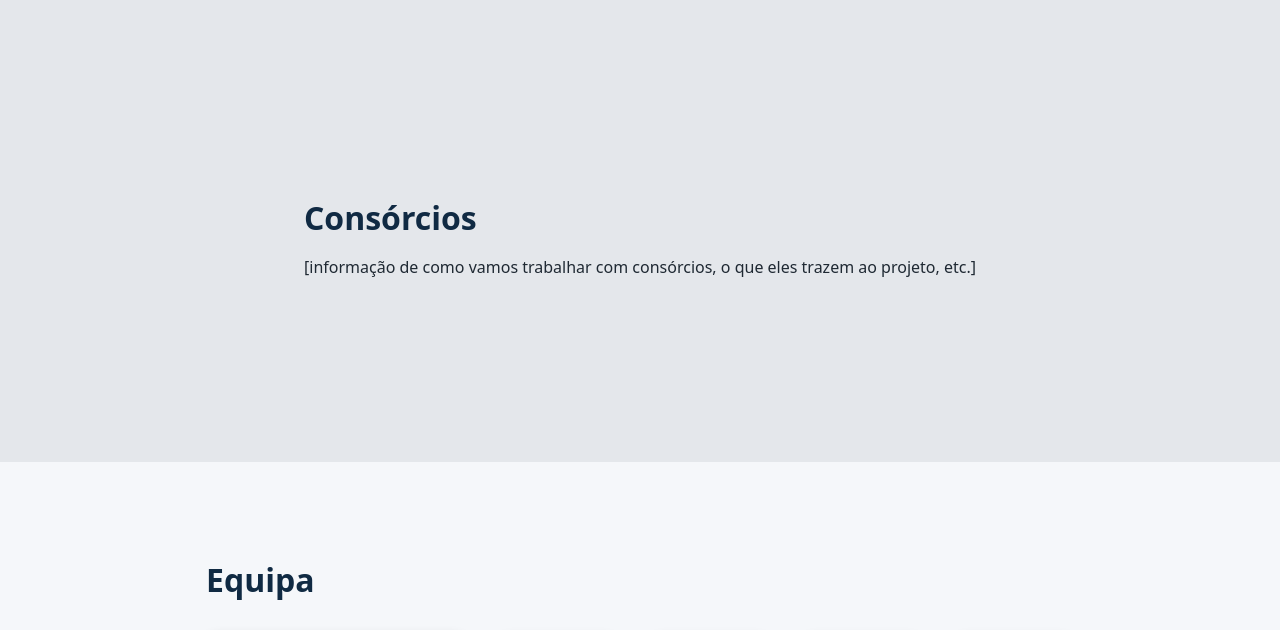
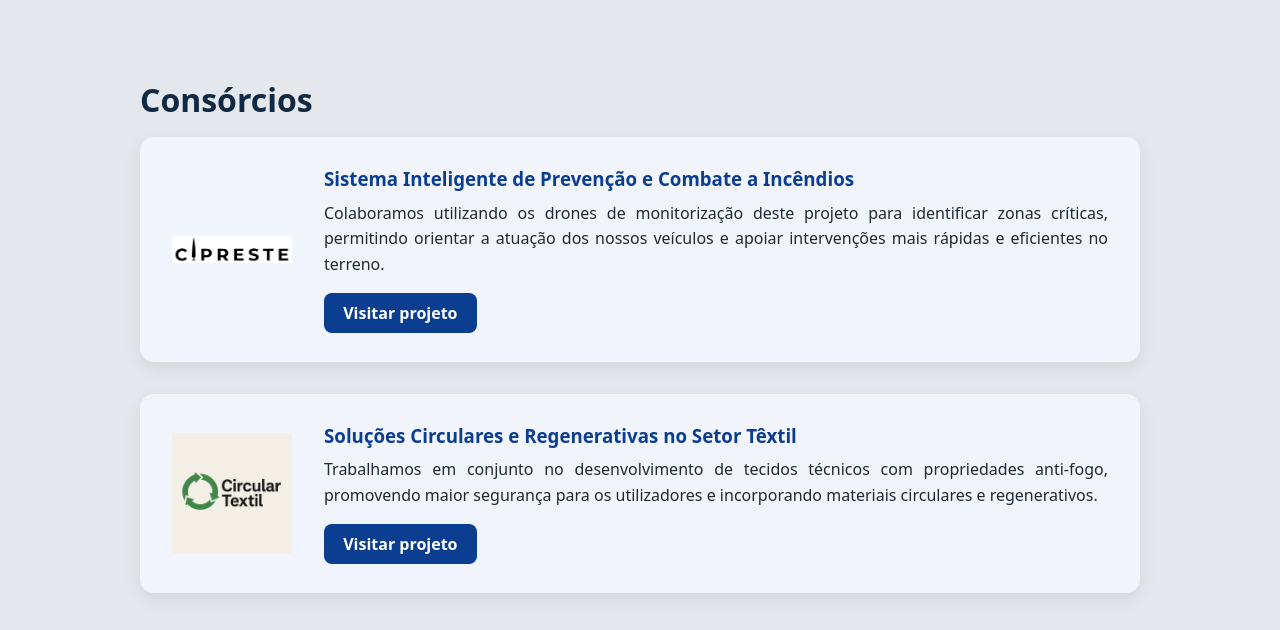
Before and after one commit to marianaguerra00/vaasi, a plain HTML site: page index.html in a window 1280 px wide. Shown: the part 3420-4050 px from the top of the page. Drawn offline with Linux system fonts and the light colour scheme.

Commit message:
Add files via upload

```diff
--- a/index.html
+++ b/index.html
@@ -187,9 +187,36 @@
     <section id="consorcios" class="section section-alt reveal">
         <div class="section-content">
             <h2>Consórcios</h2>
-            <p>
-                [informação de como vamos trabalhar com consórcios, o que eles trazem ao projeto, etc.]
-            </p>
+
+            <!-- CONSÓRCIO 1 -->
+            <div class="consorcio-card">
+                <img src="assets/consorcios/incendios-logo.png" alt="Projeto Sistema Inteligente de Prevenção e Combate a Incêndios" class="consorcio-logo">
+
+                <div class="consorcio-text">
+                    <h3>Sistema Inteligente de Prevenção e Combate a Incêndios</h3>
+                    <p>
+                        Colaboramos utilizando os drones de monitorização deste projeto para identificar zonas críticas,
+                        permitindo orientar a atuação dos nossos veículos e apoiar intervenções mais rápidas e eficientes no terreno.
+                    </p>
+                    <a href="https://rodrigomorgadocarr.wixsite.com/my-site" target="_blank" class="consorcio-btn">Visitar projeto</a>
+                </div>
+
+            </div>
+
+            <!-- CONSÓRCIO 2 -->
+            <div class="consorcio-card">
+                <img src="assets/consorcios/textil-logo.png" alt="Projeto Soluções Circulares e Regenerativas no Setor Têxtil" class="consorcio-logo">
+
+                <div class="consorcio-text">
+                    <h3>Soluções Circulares e Regenerativas no Setor Têxtil</h3>
+                    <p>
+                        Trabalhamos em conjunto no desenvolvimento de tecidos técnicos com propriedades anti-fogo,
+                        promovendo maior segurança para os utilizadores e incorporando materiais circulares e regenerativos.
+                    </p>
+                    <a href="https://duartebrito17.github.io/SEM/Pagina_Web_SEM.html" target="_blank" class="consorcio-btn">Visitar projeto</a>
+                </div>
+
+            </div>
         </div>
     </section>
 
@@ -216,7 +243,8 @@
                         <img src="assets/equipa/goncalo.png" alt="Gonçalo Teles">
                         <h3>Gonçalo Teles</h3>
                         <span class="mec">Nº mec.: 130904</span>
-                        <p>Finalista do Mestrado em Eng. Mecânica...</p>
+                        <p>Sou aluno de 1º ano do Mestrado em Engenharia e Gestão Industrial na Universidade de Aveiro. Sou uma pessoa persistente e
+                            capaz de resistir aos desafio, tenho um gosto pelo trabalho em equipa e acima de tudo sou acessível e trabalhador e dedicado.</p>
                     </div>
 
                     <!-- Mariana -->
@@ -244,7 +272,10 @@
                         <img src="assets/equipa/tomas.png" alt="Tomás Rocha">
                         <h3>Tomás Rocha</h3>
                         <span class="mec">Nº mec.: 107841</span>
-                        <p>Finalista do Mestrado em Eng. Mecânica...</p>
+                        <p>Sou finalista do Mestrado em Engenharia Mecânica na Universidade de Aveiro.
+                            Ambição, persistência e organização são algumas das características que me
+                            definem. Tenho muita experiência em liderança de equipa, e adoro novos
+                            desafios de forma a testar os meus conhecimentos bem como aprimora-los.</p>
                     </div>
 
                 </div>
--- a/style.css
+++ b/style.css
@@ -386,6 +386,77 @@ body {
     display: block;
 }
 
+/* === CONSÓRCIOS — CARTÕES PROFISSIONAIS === */
+
+.consorcio-card {
+    background: #ffffff;
+    display: flex;
+    align-items: center;
+    gap: 2rem;
+    padding: 1.8rem 2rem;
+    border-radius: 14px;
+    box-shadow: 0 6px 18px rgba(0,0,0,0.08);
+    margin-bottom: 2rem;
+}
+
+.section-alt .consorcio-card {
+    background: #f1f5fb;
+}
+
+.consorcio-logo {
+    width: 120px;
+    height: auto;
+    object-fit: contain;
+}
+
+.consorcio-text {
+    flex: 1;
+}
+
+.consorcio-text h3 {
+    color: #0b3d91;
+    margin-bottom: 0.6rem;
+}
+
+.consorcio-text p {
+    margin-bottom: 1rem;
+    text-align: justify;
+    text-justify: inter-word;
+}
+
+.consorcio-btn {
+    display: inline-block;
+    padding: 0.55rem 1.2rem;
+    background: #0b3d91;
+    color: white;
+    text-decoration: none;
+    border-radius: 8px;
+    font-weight: 600;
+    transition: 0.2s;
+}
+
+.consorcio-btn:hover {
+    background: #093273;
+}
+
+/* Responsivo */
+@media (max-width: 900px) {
+    .consorcio-card {
+        flex-direction: column;
+        text-align: center;
+    }
+
+    .consorcio-logo {
+        width: 100px;
+    }
+
+    .consorcio-image {
+        width: 90%;
+        max-width: 320px;
+    }
+}
+
+
 /* =========================================================
    CONTACTOS / TABS
 ========================================================= */
```
Also changed, not shown: assets/consorcios/incendios-logo.png (added), assets/consorcios/textil-logo.png (added).
